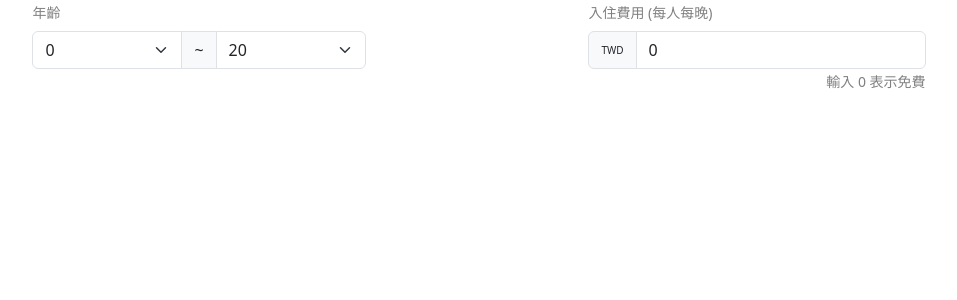
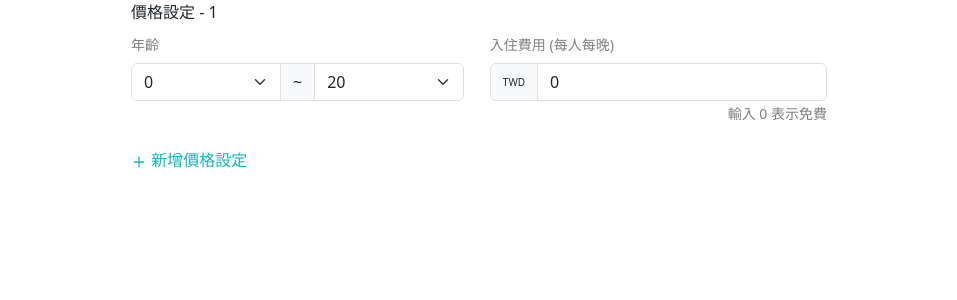
Before and after one commit to CW-Yang/pre-test, a React (Create React App) app: page / in a window 1280 px wide. Shown: the top 300 px of the page, without its empty margins (161-1118 px from the left). Built offline with nearby package versions, Linux system fonts and the light colour scheme.

Commit message:
add: component AgePriceGroupList

```diff
--- a/package.json
+++ b/package.json
@@ -9,6 +9,7 @@
     "bootstrap": "^5.3.1",
     "react": "^18.2.0",
     "react-dom": "^18.2.0",
+    "react-icons": "^4.10.1",
     "react-scripts": "5.0.1",
     "reactstrap": "^9.2.0",
     "web-vitals": "^2.1.4"
--- a/src/App.js
+++ b/src/App.js
@@ -1,21 +1,15 @@
 import './App.css';
 import addComma from './utils/addComma';
 import getNumberIntervals from './utils/getNumberIntervals';
-import PriceInput from './components/PriceInput';
-import { Container } from 'reactstrap';
-import AgeGroupSelect from './components/AgeGroupSelect';
+import AgePriceGroupList from './components/AgePriceGroup/AgePriceGroupList';
+
 
 function App() {
   console.log(addComma(-7855948.9527));
   console.log(getNumberIntervals([[6, 11], [5, 8], [17, 20], [7, 7], [14,17]]));
   return (
     <div className="App">
-      <Container>
-        <div className='d-flex justify-content-around flex-wrap'>
-          <AgeGroupSelect />
-          <PriceInput />
-        </div>
-      </Container>
+      <AgePriceGroupList />
     </div>
   );
 }
--- /dev/null
+++ b/src/components/AgePriceGroup/AgePriceGroupList.js
@@ -0,0 +1,98 @@
+import {
+  Container,
+  Label
+} from "reactstrap";
+import AgeGroupSelect from "./AgeGroupSelect";
+import PriceInput from "./PriceInput";
+import { useCallback, useEffect, useState } from "react";
+import { FiPlus } from 'react-icons/fi';
+import { FaTimes } from 'react-icons/fa';
+
+const AgePriceGroupList = ({ onChange }) => {
+  const initProps = {
+    id: 0,
+    ageGroup: [0, 20],
+    price: 0
+  }
+  const [results, setResults] = useState([initProps]);
+
+  const onAddItem = useCallback(() => {
+    setResults([...results, { ...initProps, id: results.length }]);
+  }, [results]);
+
+  const onRemoveItem = useCallback(index => {
+    const newArr = results.filter(result => result.id !== index);
+    setResults(newArr);
+  }, [results]);
+
+  useEffect(() => {
+    onChange && onChange(results);
+  }, [results]);
+
+  return (
+    <Container className="group-wrapper">
+      {
+        results.map((result, index) => (
+          <div key={index} className="mb-3">
+            <div className="d-flex justify-content-between">
+              <Label>{`價格設定 - ${index + 1}`}</Label>
+              {
+                index !== 0 &&
+                <div
+                  className="remove-item-button"
+                  onClick={() => onRemoveItem(index)}
+                >
+                  <FaTimes />{' '}
+                  移除
+                </div>
+              }
+            </div>
+            <div className='d-flex justify-content-between flex-wrap'>
+              <AgeGroupSelect
+                ageGroup={result.ageGroup}
+                onChange={val => {
+                  const newArr = results.map((res, i) => {
+                    if (i === index) {
+                      return {
+                        ...res,
+                        ageGroup: val,
+                      }
+                    } else {
+                      return res;
+                    }
+                  });
+                  setResults(newArr);
+                }}
+              />
+              <PriceInput
+                price={result.price}
+                onChange={val => {
+                  const newArr = results.map((res, i) => {
+                    if (i === index) {
+                      return {
+                        ...res,
+                        price: val,
+                      }
+                    } else {
+                      return res;
+                    }
+                  });
+                  setResults(newArr);
+                }}
+              />
+            </div>
+          </div>
+        ))
+      }
+      <div
+        className="add-item-button"
+        onClick={onAddItem}
+      >
+        <FiPlus />{' '}
+        新增價格設定
+      </div>
+    </Container>
+  );
+};
+
+export default AgePriceGroupList;
--- a/src/components/PriceInput.js
+++ b/src/components/AgePriceGroup/PriceInput.js
@@ -5,11 +5,10 @@ import {
   InputGroupText,
   Label
 } from "reactstrap";
-import addComma from "../utils/addComma";
-import ErrorMessage from "./ErrorMessage";
+import ErrorMessage from "../ErrorMessage";
+import addComma from "../../utils/addComma";
 
-const PriceInput = () => {
-  const [amount, setAmount] = useState(0);
+const PriceInput = ({ price, onChange }) => {
   const [error, setError] = useState('');
   return (
     <div>
@@ -19,17 +18,17 @@ const PriceInput = () => {
         <Input
           placeholder="請輸入費用"
           defaultValue={0}
-          value={amount}
+          value={price}
           invalid={error}
           onChange={e => {
             const value = e.target.value;
             const reg = /^(0|[1-9][0-9.,]*)$/;
             if (value.length === 0) {
-              setAmount('');
+              onChange();
               setError('不可以為空白');
             } else if (reg.test(value)) {
               const comma = /,/g;
-              setAmount(addComma(value.replace(comma, '')));
+              onChange(addComma(value.replace(comma, '')));
               setError('');
             }
           }}
--- a/src/index.css
+++ b/src/index.css
@@ -10,6 +10,22 @@ body {
 code {
   font-family: source-code-pro, Menlo, Monaco, Consolas, 'Courier New',
     monospace;
+}
+
+/* button */
+.add-item-button {
+  color: rgb(20, 185, 185);
+  cursor: pointer;
+}
+
+.remove-item-button {
+  color: red;
+  cursor: pointer;
+}
+
+/* container */
+.group-wrapper {
+  max-width: 720px !important;
 }
 
 /* Input */
```
Also changed, not shown: src/components/AgePriceGroup/AgePriceGroupWrapper.js (added, +17 -0 lines), src/components/AgePriceGroup/AgeGroupSelect.js (renamed from src/components/AgeGroupSelect.js), 1 other file (tests, documents, lock files or other folders).
